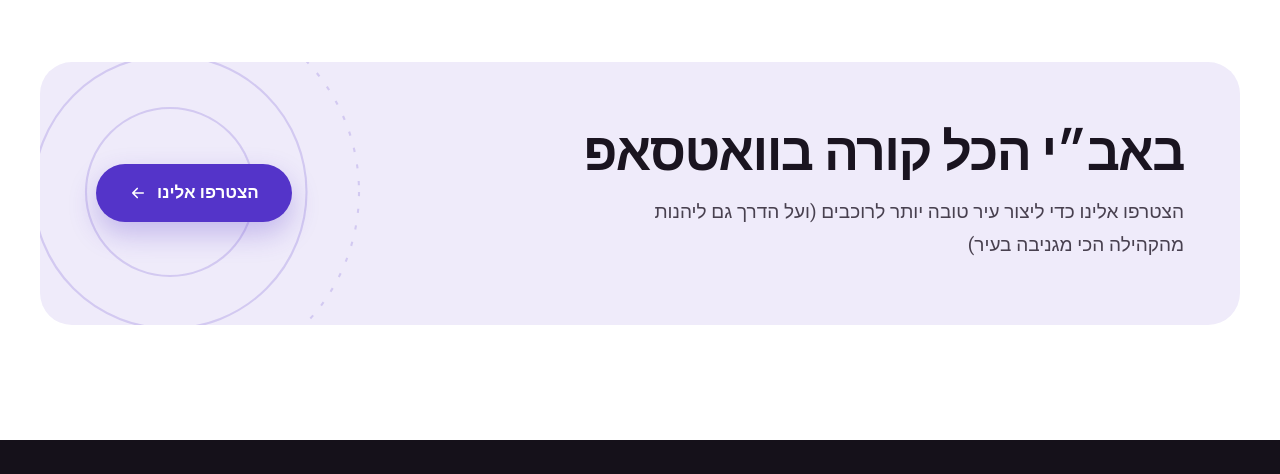
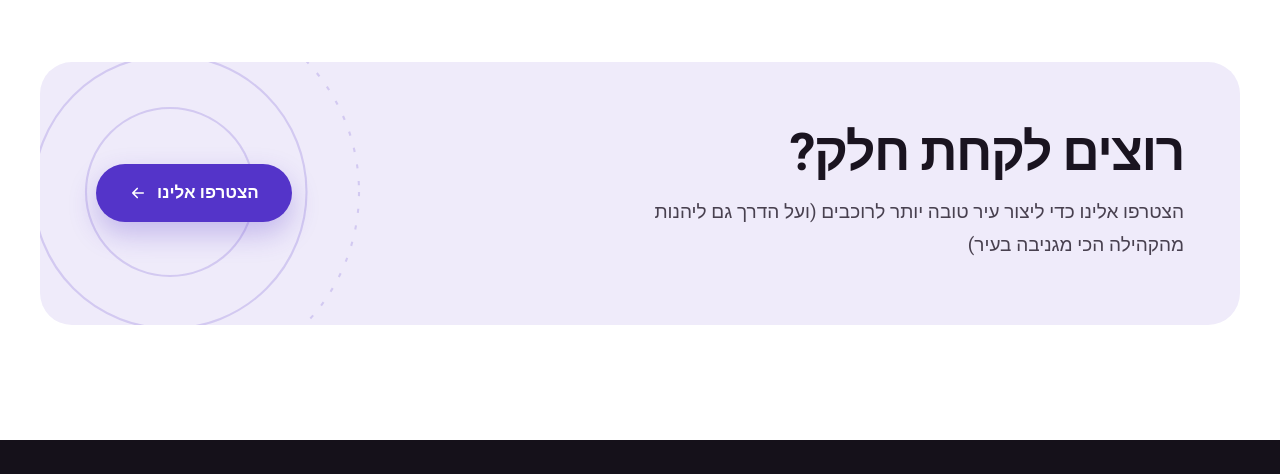
Before and after one commit to mosheh11/b4j-website-, an Astro site: page /about in a window 1280 px wide. Shown: the part 3900-4374 px from the top of the page. Built offline with nearby package versions, Linux system fonts and the light colour scheme; Astro itself is replaced by a stand-in of ours; a web font is replaced by a local one.

Commit message:
About banner title: רוצים לקחת חלק?
Co-Authored-By: Claude Opus 5.5 <noreply@anthropic.com>

```diff
--- a/src/pages/about.astro
+++ b/src/pages/about.astro
@@ -197,7 +197,7 @@ const pad = (n: number) => String(n).padStart(2, '0');
 
   <!-- JOIN CTA -->
   <section class="container section">
-    <div class="reveal"><WhatsAppCTA title={home.whatsapp_title ?? ''} text={home.whatsapp_text} /></div>
+    <div class="reveal"><WhatsAppCTA title="רוצים לקחת חלק?" text={home.whatsapp_text} /></div>
   </section>
 </Layout>
 
```
